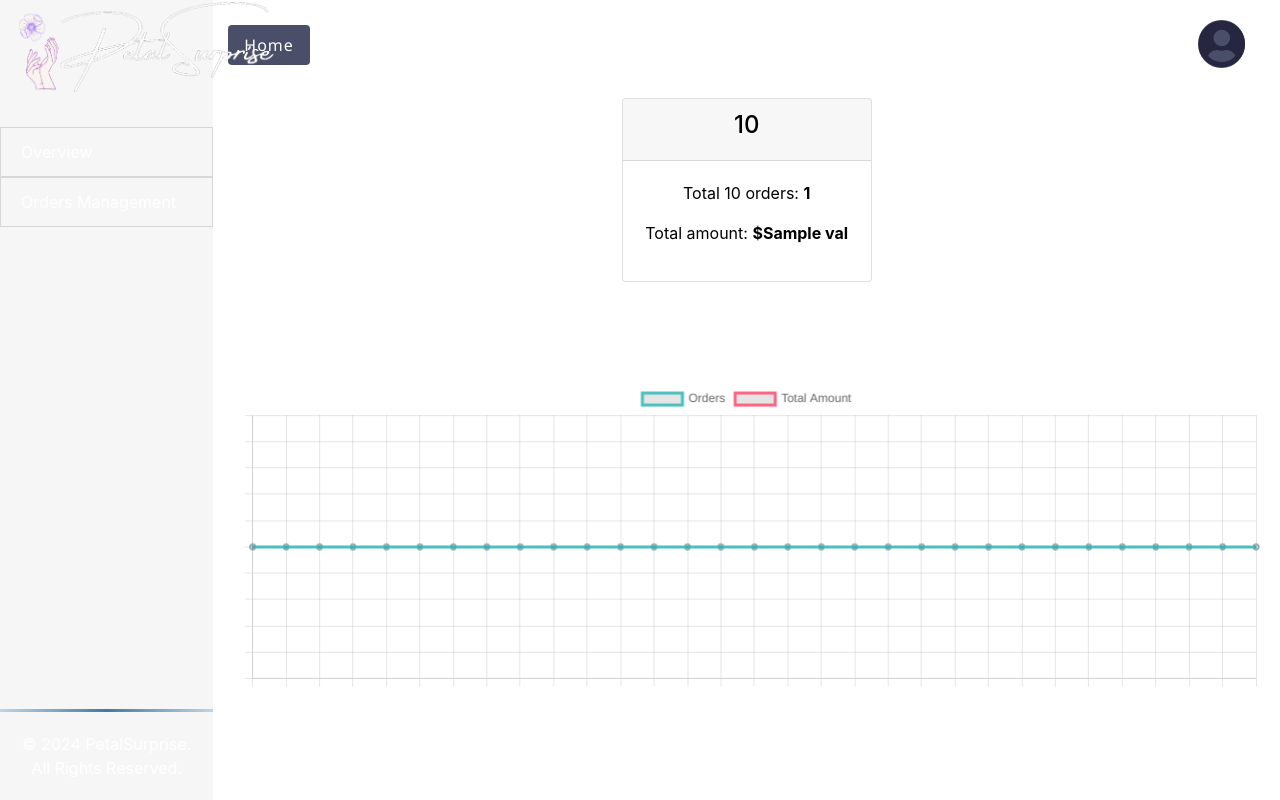
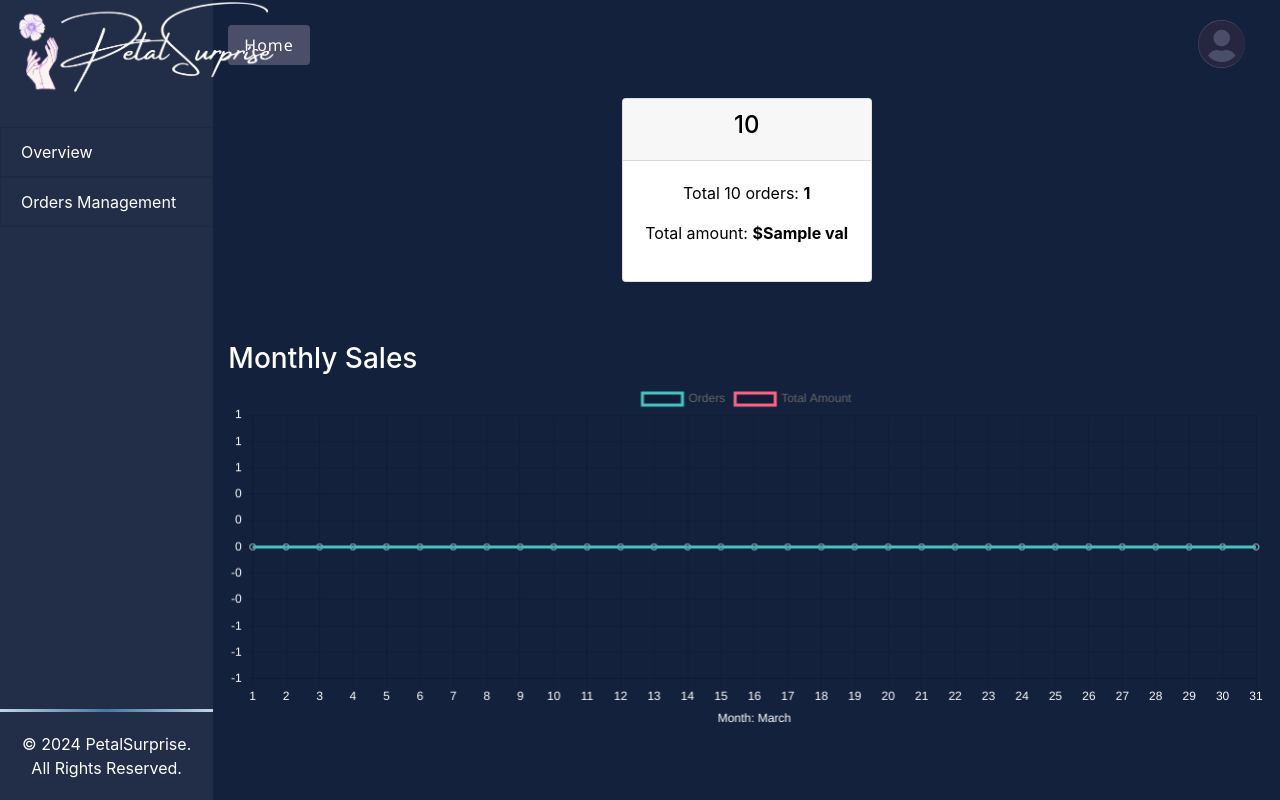
Before and after one commit to RifkiAhmed/petalsurprise, a Flask app: template api/v1/templates/dashboard_overview.html in a window 1280 px wide. Run offline with Flask 3, Linux system fonts and the light colour scheme; the template is opened without the code that fills it: most values are stand-ins (such as "Sample title", 1, 10 or a date in 2020); data that the repository does not hold is empty; some libraries are stand-ins or nearby versions.

Commit message:
Update dashboard template style sheet

```diff
--- a/api/v1/static/styles/dashboard.css
+++ b/api/v1/static/styles/dashboard.css
@@ -1,3 +1,8 @@
+body {
+  background-color: #14213d;
+  padding: 0px;
+}
+
 /* Plus column */
 th:nth-child(1) {
   width: 1%;
```
